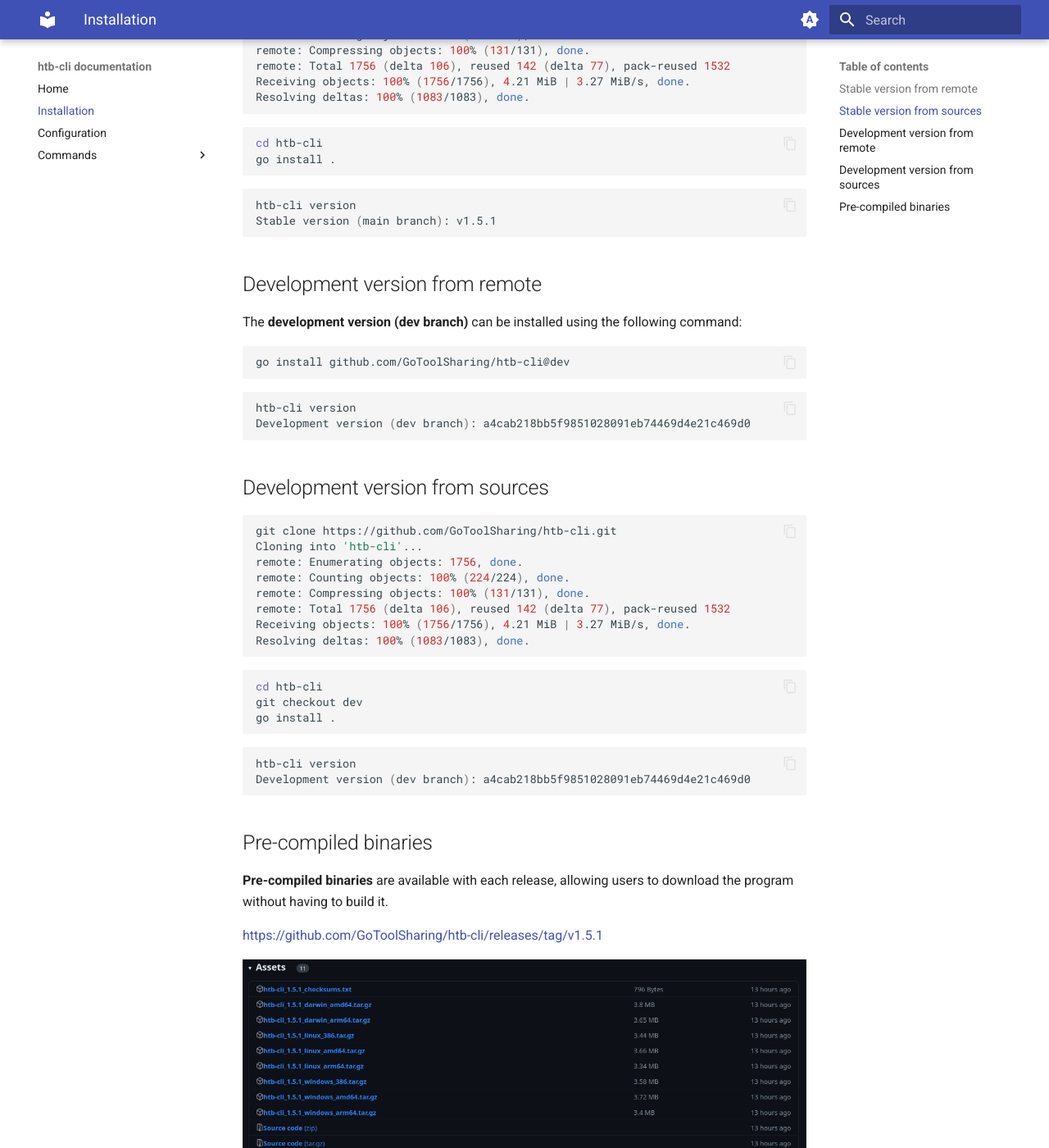
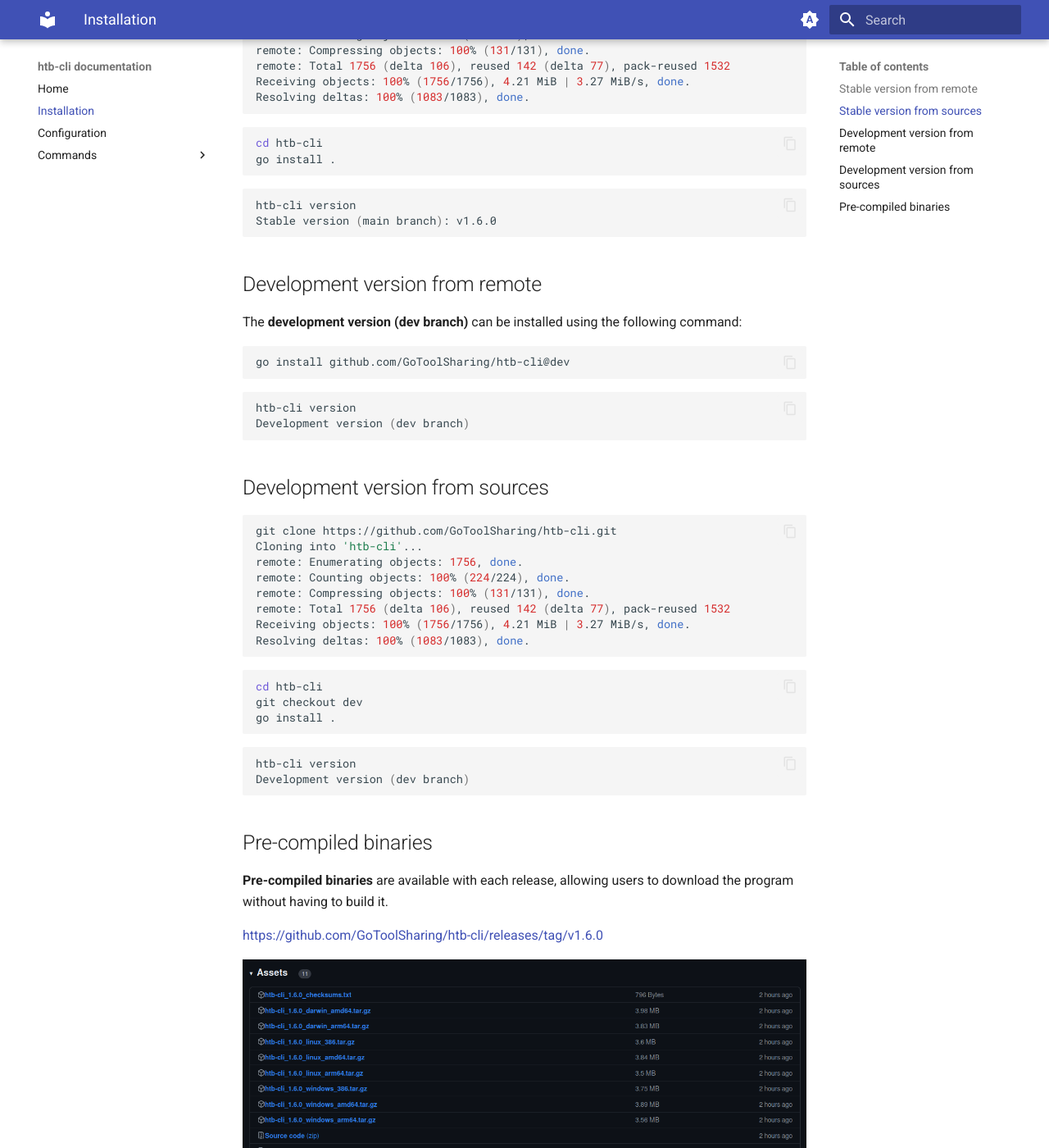
Before and after one commit to GoToolSharing/htb-cli-documentation, an MkDocs documentation site: the page built from docs/installation.md, in a window 1280 px wide and 1400 px high, scrolled down 722 px. Shown: the whole window at 82% size. Built offline with MkDocs 1.6.1 and Material for MkDocs 9.7.7, drawn with Linux system fonts in a browser that asks for light colours.

Commit message:
Update installation page

````diff
--- a/docs/installation.md
+++ b/docs/installation.md
@@ -12,7 +12,7 @@
 
 ```bash
 htb-cli version
-Stable version (main branch): v1.5.1
+Stable version (main branch): v1.6.0
 ```
 
 Make sure you have golang in your **PATH** so you don't run into any problems when executing the binary. The following code must be added to your **rc file (bashrc / zshrc)** to make it permanent.
@@ -42,7 +42,7 @@
 
 ```bash
 htb-cli version
-Stable version (main branch): v1.5.1
+Stable version (main branch): v1.6.0
 ```
 
 ## Development version from remote
@@ -55,7 +55,7 @@
 
 ```bash
 htb-cli version
-Development version (dev branch): a4cab218bb5f9851028091eb74469d4e21c469d0
+Development version (dev branch)
 ```
 
 ## Development version from sources
@@ -79,13 +79,13 @@
 
 ```bash
 htb-cli version
-Development version (dev branch): a4cab218bb5f9851028091eb74469d4e21c469d0
+Development version (dev branch)
 ```
 
 ## Pre-compiled binaries
 
 **Pre-compiled binaries** are available with each release, allowing users to download the program without having to build it.
 
-<a href="https://github.com/GoToolSharing/htb-cli/releases/tag/v1.5.1" target="_blank">https://github.com/GoToolSharing/htb-cli/releases/tag/v1.5.1</a>
+<a href="https://github.com/GoToolSharing/htb-cli/releases/tag/v1.6.0" target="_blank">https://github.com/GoToolSharing/htb-cli/releases/tag/v1.6.0</a>
 
 ![Binaries](/assets/configuration/binaries.png)
````
Also changed, not shown: docs/assets/configuration/binaries.png.
